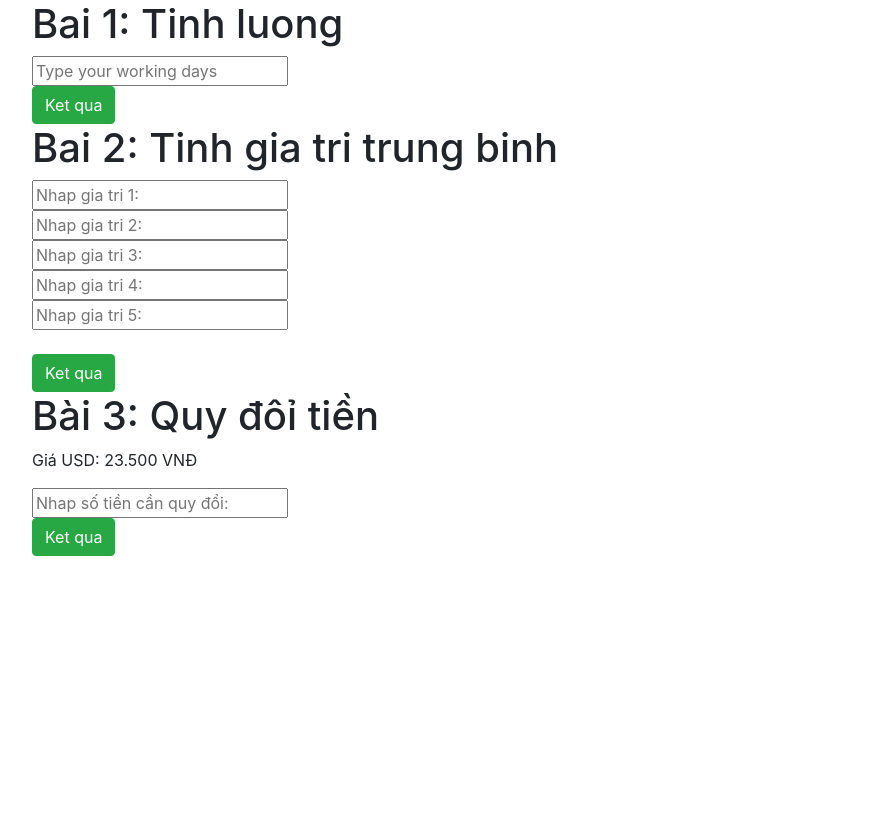
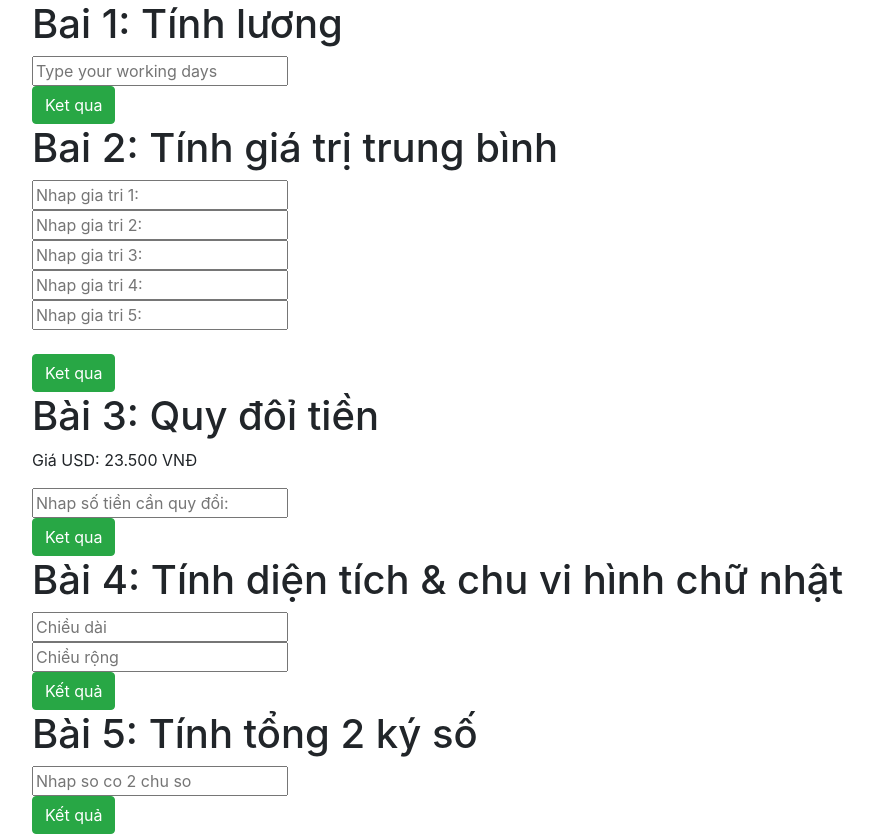
Before and after one commit to ZzH11y2502/test-, a plain HTML site: page index.html in a window 1280 px wide. Shown: the whole page, without its empty margins (53-926 px from the left). Before the commit the page ends 800 px from the top, so only its background shows below. Drawn offline with nearby package versions, Linux system fonts and the light colour scheme.

Commit message:
Add Exercise 4 & 5

```diff
--- a/index.html
+++ b/index.html
@@ -20,7 +20,7 @@
   <body>
     <div class="container">
       <div class="Exercise1">
-        <h1>Bai 1: Tinh luong</h1>
+        <h1>Bai 1: Tính lương</h1>
         <input type="text" placeholder="Type your working days" id="number" />
         <br />
         <button class="btn btn-success" onclick="bai_1()">Ket qua</button>
@@ -28,7 +28,7 @@
       </div>
 
       <div class="Exercise2">
-        <h1>Bai 2: Tinh gia tri trung binh</h1>
+        <h1>Bai 2: Tính giá trị trung bình</h1>
         <input type="text" placeholder="Nhap gia tri 1:" id="num1" />
         <div id="output1"></div>
 
@@ -63,7 +63,26 @@
         <div id="ketqua3"></div>
       </div>
 
-      <div class="Exercise4"></div>
+      <div class="Exercise4">
+        <h1>Bài 4: Tính diện tích & chu vi hình chữ nhật</h1>
+        <input type="text" placeholder="Chiều dài" id="length" />
+        <br />
+        <input type="text" placeholder="Chiều rộng" id="width" />
+        <br />
+        <button class="btn btn-success" onclick="bai_4()">Kết quả</button>
+        <div id="ketqua4.1"></div>
+        <div id="ketqua4.2"></div>
+      </div>
+      <div id="rectangle"></div>
+
+      <div class="Exercise5">
+        <h1>Bài 5: Tính tổng 2 ký số</h1>
+        <input type="text" placeholder="Nhap so co 2 chu so" id="numb" />
+        <br />
+        <button class="btn btn-success" onclick="bai_5()">Kết quả</button>
+        <br />
+        <div id="ketqua5"></div>
+      </div>
     </div>
 
     <!-- Optional JavaScript -->
--- a/test.js
+++ b/test.js
@@ -5,17 +5,9 @@ function bai_1(){
     let output1 = document.getElementById("output1"),
     salary= working_days*money_perday;
 
-    output1.innerHTML =`Your month salary: ${salary}`
+    output1.innerHTML =`Your month salary: ${salary.toLocaleString()}`
 }
-// function bai_2() {
-//     var num1 = document.getElementById("num1").value;
-//     if (num1 > 100) {
-//       console.info ("Số num1 bạn nhập lớn hơn 100. Vui lòng nhập lại.");
-//     } else {
-//       document.getElementById("output").innerHTML =
-//         "Số bạn nhập nhỏ hơn hoặc bằng 100.";
-//     }
-//   }
+
 function bai_2() {
      var num1Tag = document.getElementById("num1"),
      num2Tag = document.getElementById("num2"),
@@ -44,11 +36,9 @@ function bai_2() {
      if (num5 >100) {
         document.getElementById("output5").innerHTML="So ban nhap on hon 100.";
     }
-    // if (num1 >100&& num2 >100&&num3 >100&& num4 >100&& num5 >100){
         var avg1=0;
              avg1 =(num1 + num2 + num3 + num4 + num5)/5;
             document.getElementById(`output_exe2`).innerHTML ="Ket qua trung binh:"+avg1;
-        // }
 
 }
     function bai_3(){
@@ -56,5 +46,40 @@ function bai_2() {
         var USD_Tags = document.getElementById('moneyTranf');
         USD = USD_Tags.value;
         var VND = USD*USD2VND;
-        document.getElementById(`ketqua3`).innerHTML ="Số tiền quy đổi:  " + VND;
+        document.getElementById(`ketqua3`).innerHTML =`Số tiền quy đổi: ${VND.toLocaleString()} VNĐ `;
     }
+
+    function bai_4(){
+        var length = document.getElementById('length').value*1;
+        var width = document.getElementById('width').value*1;
+
+        // if (length >=0 && width >=0){
+            var perimeter = (length + width)*2;
+            var acreage = width*length;
+        // }
+        document.getElementById(`ketqua4.1`).innerHTML =`Chu vi = ${perimeter.toLocaleString()}`;
+        document.getElementById(`ketqua4.2`).innerHTML =`Diện tích = ${acreage.toLocaleString()}`;
+        var rectangle = document.getElementById("rectangle");
+        rectangle.innerHTML = "";
+        for (var i = 0; i < width; i++) {
+        rectangle.innerHTML += '<div style="width: ' + length*10 + 'px; height: 10px; background-color: orange;"></div>';
+        }
+    }
+
+
+
+    function bai_5(){
+        var numb = document.getElementById('numb').value*1;
+
+        if(numb<100){
+            var doz = Math.floor(numb/10) ;
+            var unit = numb%10;
+            var sum2num = doz+unit;
+        }
+        else
+        {
+            alert('Bạn nhập số lớn hơn 100')
+        }
+        document.getElementById(`ketqua5`).innerHTML =`Tổng ký số là: ${sum2num}`;
+
+    }
```
